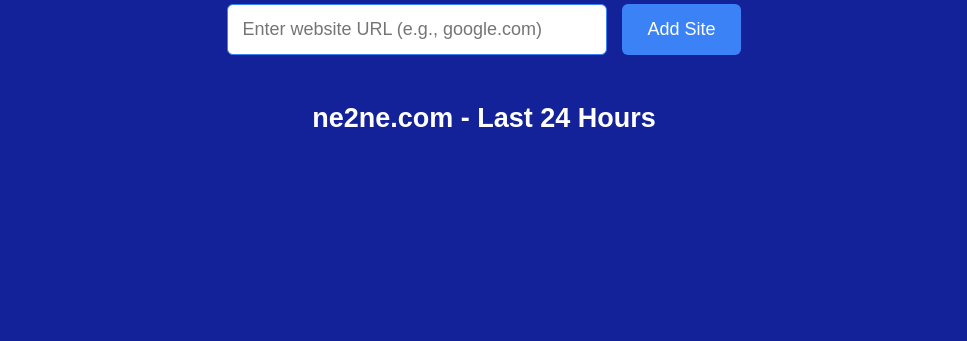
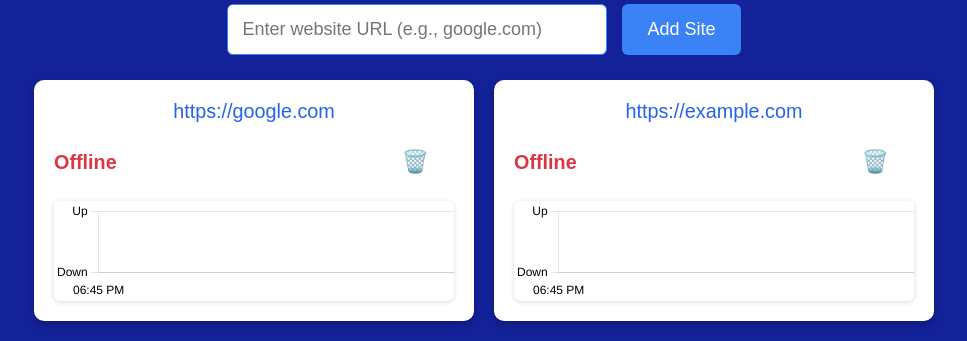
Before and after one commit to Charlieruss04/NE2NESITEMONITOR, a plain HTML site: page index.html in a window 1280 px wide. Shown: the part 258-599 px from the top of the page, without its empty margins (156-1123 px from the left). Drawn offline with nearby package versions, Linux system fonts and the light colour scheme; no server answers.

Commit message:
new update to white box problem

```diff
--- a/script.js
+++ b/script.js
@@ -31,18 +31,18 @@
   const card = document.createElement('div');
   card.className = 'card';
 
+  // URL at the top
   const siteUrl = document.createElement('div');
   siteUrl.className = 'site-url';
   siteUrl.innerHTML = `<a href="${url}" target="_blank" rel="noopener noreferrer">${url}</a>`;
 
+  // Status + Delete in same row
+  const statusRow = document.createElement('div');
+  statusRow.className = 'status-row';
+
   const statusText = document.createElement('div');
   statusText.className = 'status-text';
   statusText.textContent = 'Checking...';
-
-  const chartCanvas = document.createElement('canvas');
-  chartCanvas.className = 'site-chart';
-  chartCanvas.height = 100;
-  chartCanvas.id = `chart-${Date.now()}-${Math.floor(Math.random() * 1000)}`;
 
   const deleteBtn = document.createElement('button');
   deleteBtn.className = 'delete-btn';
@@ -54,11 +54,19 @@
     localStorage.removeItem(`history_${url}`);
   });
 
-  // Append elements in vertical order
+  statusRow.appendChild(statusText);
+  statusRow.appendChild(deleteBtn);
+
+  // Chart below status row
+  const chartCanvas = document.createElement('canvas');
+  chartCanvas.className = 'site-chart';
+  chartCanvas.height = 100;
+  chartCanvas.id = `chart-${Date.now()}-${Math.floor(Math.random() * 1000)}`;
+
+  // Append in order
   card.appendChild(siteUrl);
-  card.appendChild(statusText);
+  card.appendChild(statusRow);
   card.appendChild(chartCanvas);
-  card.appendChild(deleteBtn);
 
   sitesGrid.appendChild(card);
 
@@ -131,4 +139,60 @@
         tension: 0.3,
         borderWidth: 2,
         pointRadius: 0,
-        borderColor: c
+        borderColor: c => c.dataset.data.map(v => v === 1 ? '#28a745' : '#dc3545'),
+        segment: {
+          borderColor: c => c.p1.parsed.y === 1 ? '#28a745' : '#dc3545'
+        }
+      }]
+    },
+    options: {
+      animation: false,
+      responsive: true,
+      scales: {
+        x: {
+          grid: { display: false },
+          ticks: { color: 'black', maxRotation: 0 }
+        },
+        y: {
+          ticks: {
+            color: 'black',
+            stepSize: 1,
+            callback: value => value === 1 ? 'Up' : 'Down'
+          },
+          min: 0,
+          max: 1
+        }
+      },
+      plugins: {
+        legend: { display: false },
+        tooltip: {
+          callbacks: {
+            label: function (context) {
+              const status = context.parsed.y === 1 ? 'Up' : 'Down';
+              const time = history[context.dataIndex].time;
+              return `${status} — ${new Date(time).toLocaleString()}`;
+            }
+          }
+        }
+      }
+    }
+  });
+}
+
+// Refresh every 20 seconds
+setInterval(() => {
+  sites.forEach(site => {
+    site.statusEl.textContent = 'Checking...';
+    site.statusEl.style.color = '';
+    checkStatus(site.url, site.statusEl, site);
+  });
+}, 20000);
+
+const defaultSites = [
+  'https://google.com',
+  'https://example.com'
+];
+
+document.addEventListener('DOMContentLoaded', () => {
+  defaultSites.forEach(site => addSite(site));
+});
--- a/styles.css
+++ b/styles.css
@@ -67,7 +67,7 @@
   border-radius: 10px;
   padding: 20px;
   display: flex;
-  flex-direction: column; /* Stack content vertically */
+  flex-direction: column;
   align-items: stretch;
   gap: 12px;
   box-shadow: 0 3px 8px rgba(0,0,0,0.25);
@@ -86,6 +86,12 @@
   text-decoration: underline;
 }
 
+.status-row {
+  display: flex;
+  justify-content: space-between;
+  align-items: center;
+}
+
 .status-text {
   font-weight: bold;
   font-size: 1.1em;
@@ -96,7 +102,6 @@
   border: none;
   font-size: 22px;
   cursor: pointer;
-  align-self: flex-end; /* Align trash can to right */
 }
 
 .delete-btn:hover {
```
